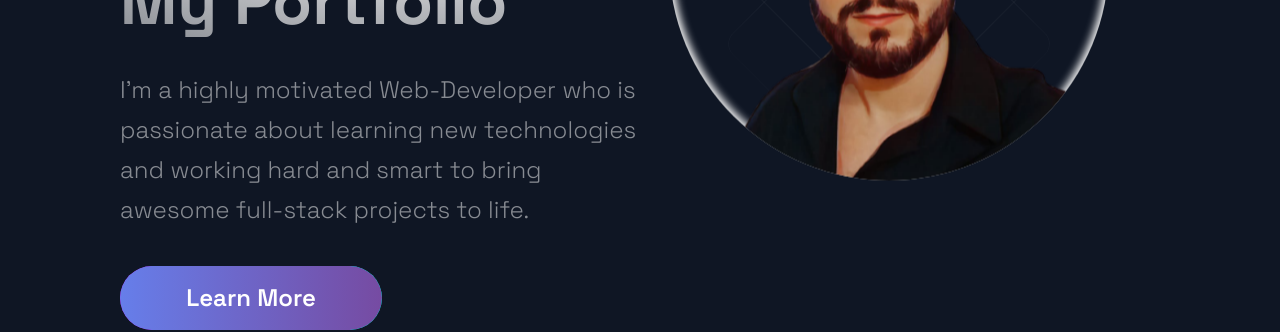
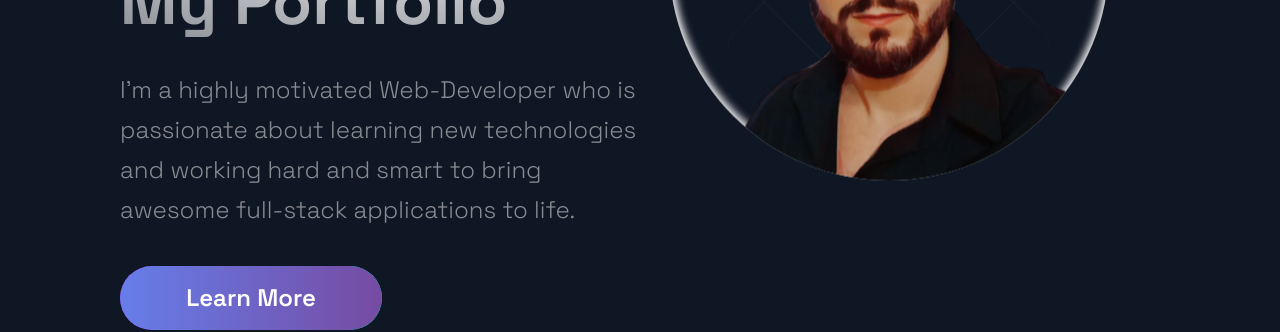
Before and after one commit to ManuC84/portfolio_website, a Next.js app: page / in a window 1280 px wide. Shown: the part 392-724 px from the top of the page. Built offline with nearby package versions, Linux system fonts and the light colour scheme.

Commit message:
Hero text change

```diff
--- a/src/components/Hero/Hero.js
+++ b/src/components/Hero/Hero.js
@@ -40,7 +40,7 @@ const Hero = () => (
           <SectionText>
             I'm a highly motivated Web-Developer who is passionate about
             learning new technologies and working hard and smart to bring
-            awesome full-stack projects to life.
+            awesome full-stack applications to life.
           </SectionText>
         </motion.div>
         <motion.div variants={item}>
```
